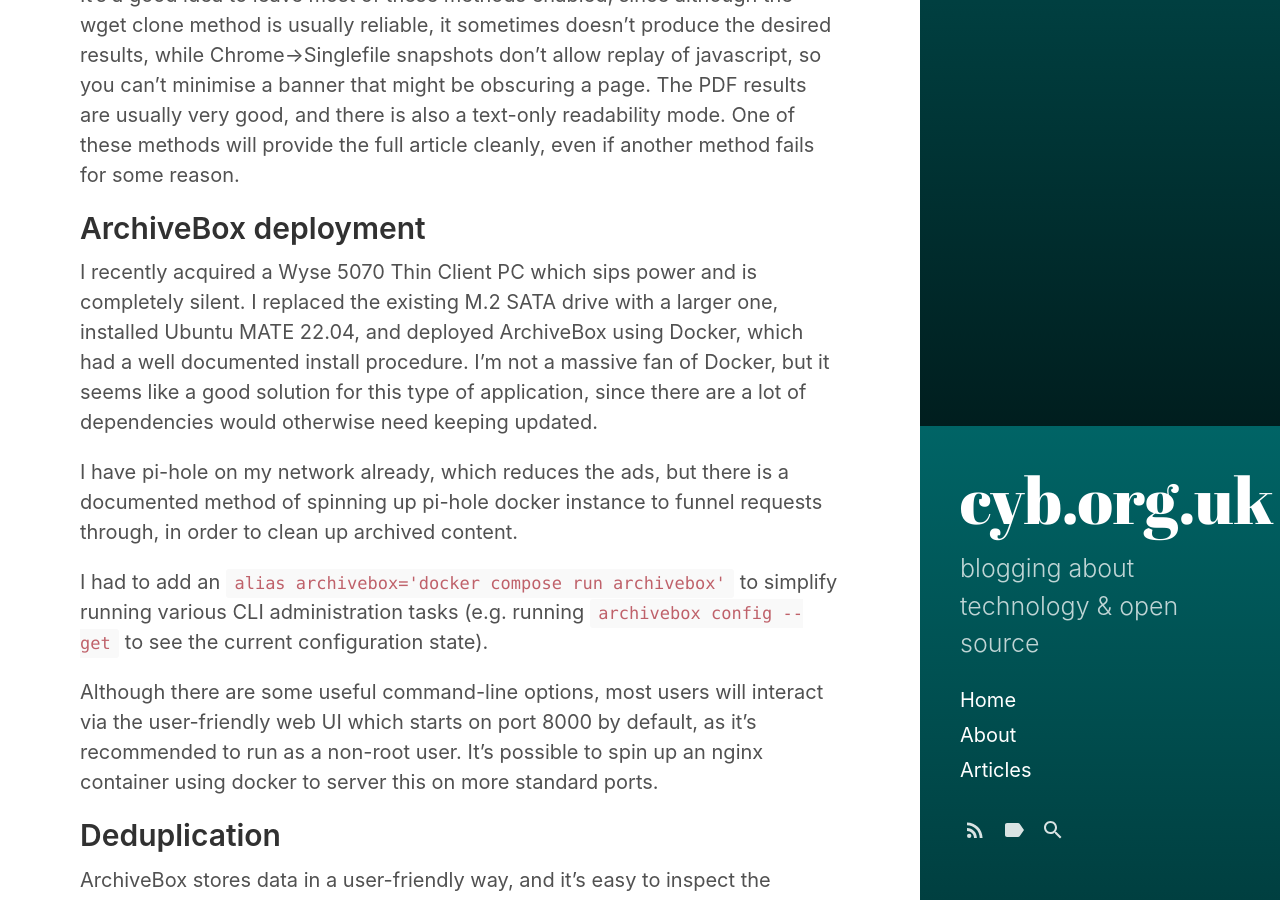
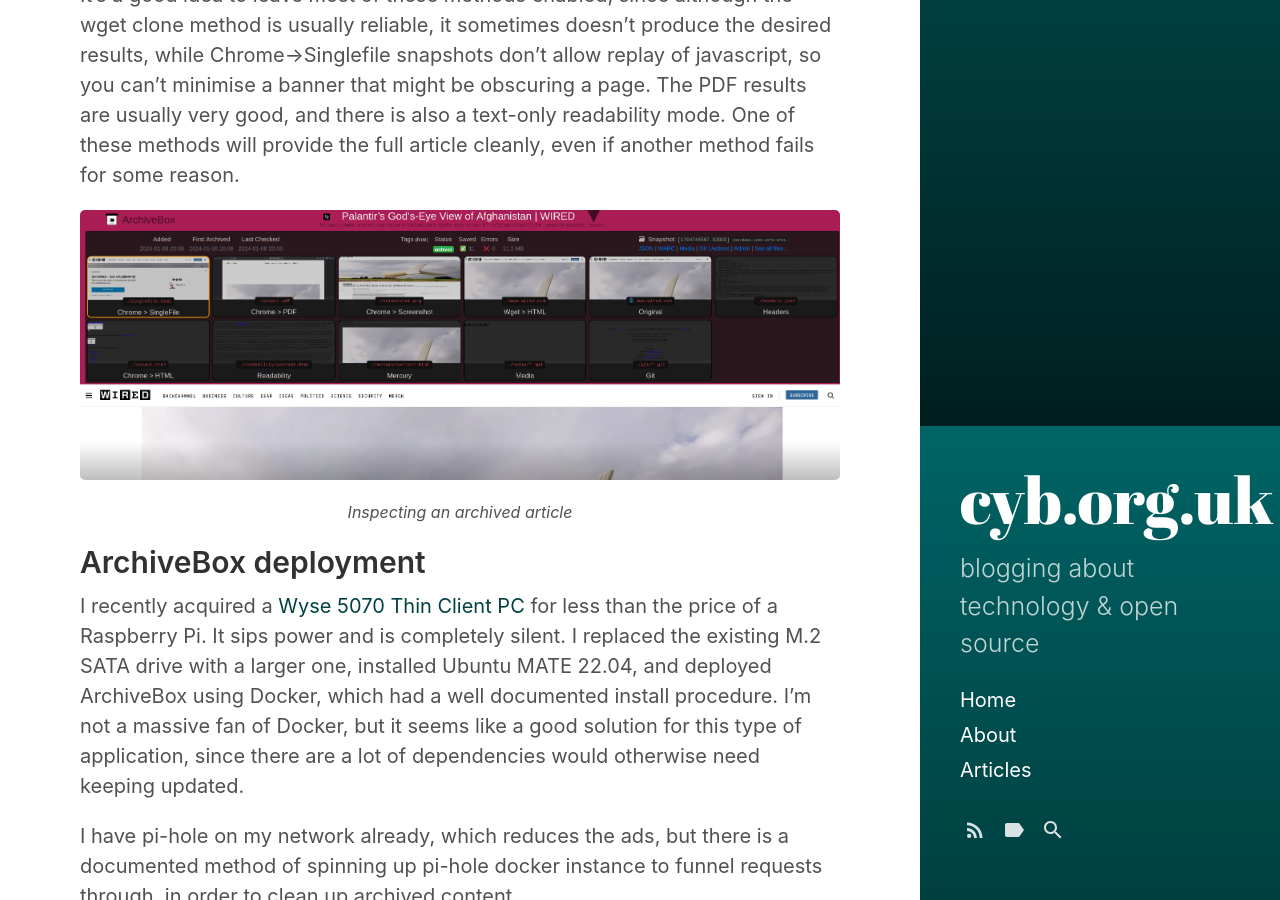
Before and after one commit to cyborguk/cyborguk.github.io, a Jekyll site: the page built from _posts/2024-01-29-self-hosted-archive.md, in a window 1280 px wide and 900 px high, scrolled down 2274 px. Built offline with Jekyll 4.4.1, drawn with Linux system fonts in a browser that asks for light colours; some of the changed text lies outside the part shown.

Commit message:
Add another image

```diff
--- a/_posts/2024-01-29-self-hosted-archive.md
+++ b/_posts/2024-01-29-self-hosted-archive.md
@@ -42,9 +41,14 @@ By default, ArchiveBox will save a copy of the required website using a variety
 
 It's a good idea to leave most of these methods enabled, since although the wget clone method is usually reliable, it sometimes doesn't produce the desired results, while Chrome->Singlefile snapshots don't allow replay of javascript, so you can't minimise a banner that might be obscuring a page. The PDF results are usually very good, and there is also a text-only readability mode. One of these methods will provide the full article cleanly, even if another method fails for some reason.
 
+![](/assets/images/archivebox2.png)
+
+{: .image-caption}
+*Inspecting an archived article*
+
 ## ArchiveBox deployment
 
-I recently acquired a Wyse 5070 Thin Client PC which sips power and is completely silent. I replaced the existing M.2 SATA drive with a larger one, installed Ubuntu MATE 22.04, and deployed ArchiveBox using Docker, which had a well documented install procedure. I'm not a massive fan of Docker, but it seems like a good solution for this type of application, since there are a lot of dependencies would otherwise need keeping updated.
+I recently acquired a [Wyse 5070 Thin Client PC](https://www.dell.com/en-uk/shop/cty/pdp/spd/wyse-5070-thin-client) for less than the price of a Raspberry Pi. It sips power and is completely silent. I replaced the existing M.2 SATA drive with a larger one, installed Ubuntu MATE 22.04, and deployed ArchiveBox using Docker, which had a well documented install procedure. I'm not a massive fan of Docker, but it seems like a good solution for this type of application, since there are a lot of dependencies would otherwise need keeping updated.
 
 I have pi-hole on my network already, which reduces the ads, but there is a documented method of spinning up pi-hole docker instance to funnel requests through, in order to clean up archived content.
 
```
Also changed, not shown: other parts of _posts/2024-01-29-self-hosted-archive.md (+1 -2 lines), assets/images/archivebox2.png (added).
